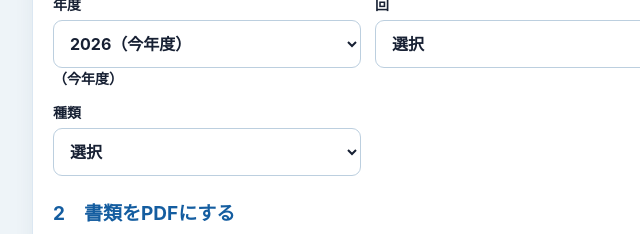
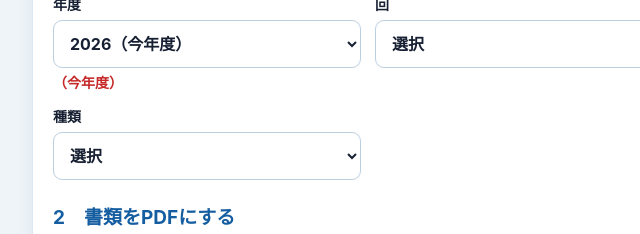
Before and after one commit to stepkobetsu-hub/seiseki-kanri, a plain HTML site: page past-exam-web/index.html in a window 1280 px wide. Shown: the part 423-657 px from the top of the page, 272-912 px from the left. Drawn offline with Linux system fonts and the light colour scheme.

Commit message:
Show relative academic year labels in scanner year selection

```diff
--- a/past-exam-web/app.css
+++ b/past-exam-web/app.css
@@ -3,3 +3,5 @@
 .footer-actions{display:flex;flex-wrap:nowrap;gap:8px;max-width:420px;margin:0 auto}.footer-actions .db-button{flex:1 1 0;min-width:0;white-space:nowrap;min-height:46px;padding:10px 6px;font-size:13px;font-weight:600;line-height:24px}
 
 .school-note{font-size:11px;color:#64748b;margin:6px 0;line-height:1.5}
+
+.year-hint{display:block;margin-top:4px;min-height:1.3em;color:#c62828;font-weight:700;font-size:14px}
```
